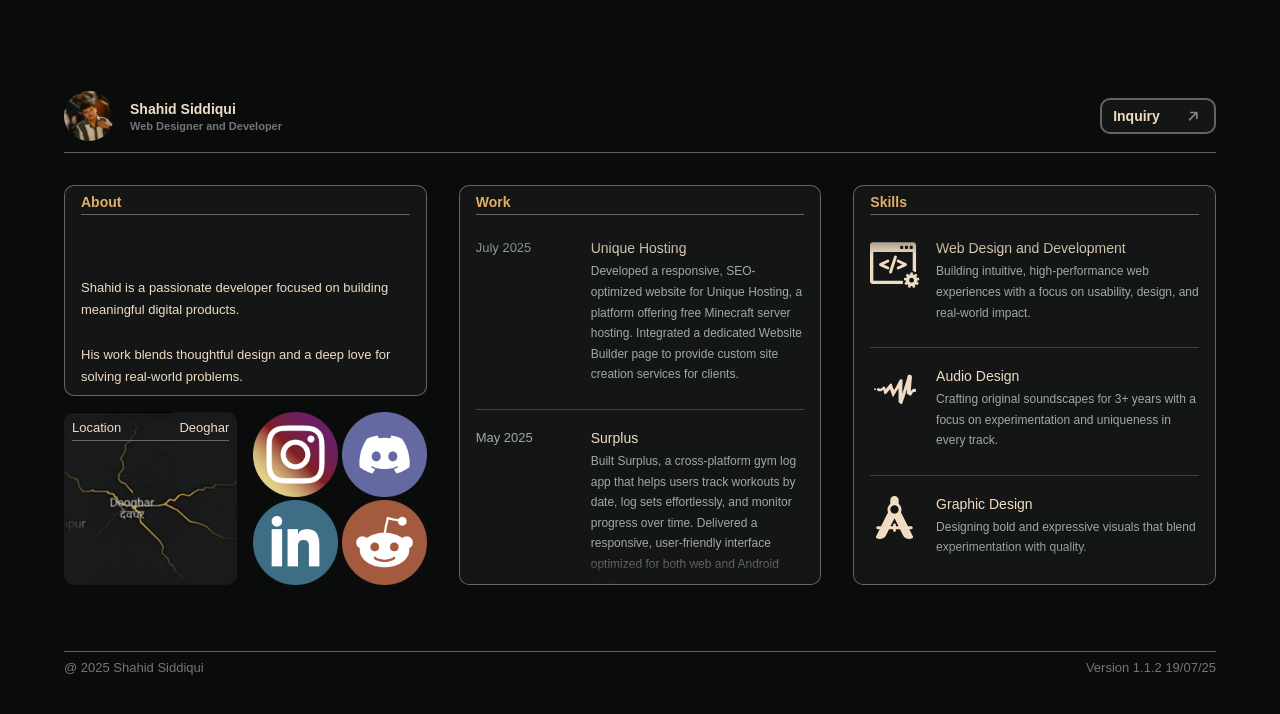
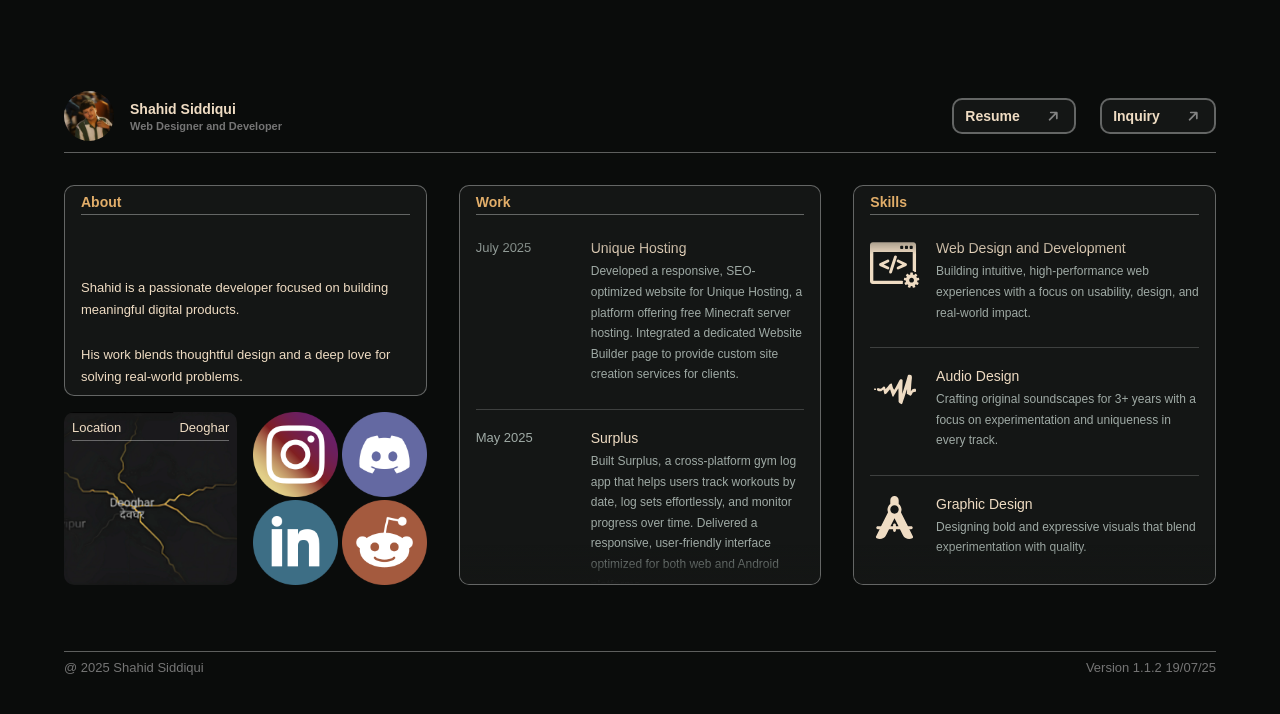
Before and after one commit to souiiii/Porfolio-new, a React (Vite) app in the folder shahid/: page / in a window 1280 px wide. Shown: the top 714 px of the page. Built offline with nearby package versions, Linux system fonts and the light colour scheme.

Commit message:
added my resume

```diff
--- a/shahid/src/App.jsx
+++ b/shahid/src/App.jsx
@@ -14,10 +14,38 @@ export default function App() {
               <p className="job">Web Designer and Developer</p>
             </div>
           </div>
+          <div className="twoDiv">
+            <a href="/resume-shahid.pdf" target="_blank" className="inquiry">
+              <span>Resume</span>
+              <svg
+                xmlns="http://www.w3.org/2000/svg"
+                width="19"
+                height="19"
+                viewBox="0 0 19 19"
+                fill="none"
+              >
+                <g clip-path="url(#clip0_28_113)">
+                  <path
+                    d="M13.6682 5.4886C13.6682 5.01215 13.2813 4.62528 12.8049 4.62528L6.70642 4.62528C6.22997 4.62528 5.8431 5.01215 5.8431 5.4886C5.8431 5.96504 6.22997 6.35191 6.70642 6.35191L10.7257 6.35001L4.87878 12.1969C4.54146 12.5342 4.54146 13.0793 4.87878 13.4166C5.2161 13.7539 5.76115 13.7539 6.09848 13.4166L11.9435 7.57161L11.9454 11.5871C11.9454 12.0635 12.3323 12.4504 12.8087 12.4504C13.2852 12.4504 13.672 12.0635 13.672 11.5871L13.672 5.4886H13.6682Z"
+                    fill="#838383"
+                  />
+                </g>
+                <defs>
+                  <clipPath id="clip0_28_113">
+                    <rect
+                      width="12.0744"
+                      height="13.7993"
+                      fill="white"
+                      transform="translate(0 8.53784) rotate(-45)"
+                    />
+                  </clipPath>
+                </defs>
+              </svg>
+            </a>
             <a
               href="mailto:b423037@iiit-bh.ac.in?subject=Inquiry%20from%20Portfolio&body=Hi%20Shahid,%20I%20saw%20your%20portfolio..."
               target="_blank"
-            className="inquiry"
+              className="inquiry inq"
             >
               <span>Inquiry</span>
               <svg
@@ -45,6 +73,7 @@ export default function App() {
                 </defs>
               </svg>
             </a>
+          </div>
         </div>
         <div className="content">
           <div className="firstbox">
--- a/shahid/src/index.css
+++ b/shahid/src/index.css
@@ -52,6 +52,13 @@ body {
   justify-content: space-between;
   align-items: center;
   padding-block: 0.7rem;
+}
+
+.twoDiv {
+  display: flex;
+  justify-content: center;
+  align-items: center;
+  gap: 1.5rem;
 }
 
 .infoDiv {
@@ -392,4 +399,8 @@ body {
     padding-top: 1.5rem;
     padding-bottom: 2rem;
   }
+
+  .inq {
+    display: none;
+  }
 }
```
Also changed, not shown: 1 other file (tests, documents, lock files or other folders). Lines whose indentation alone changed are shown as unchanged.
